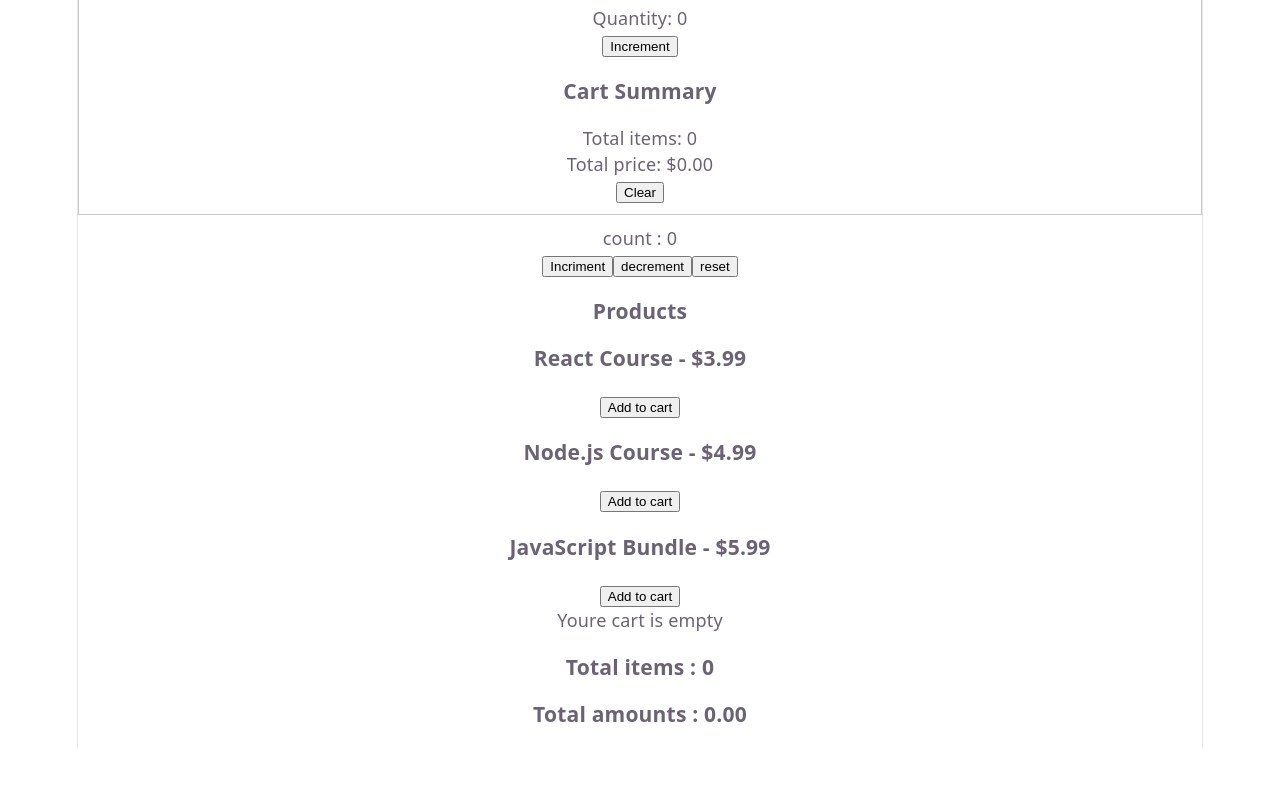
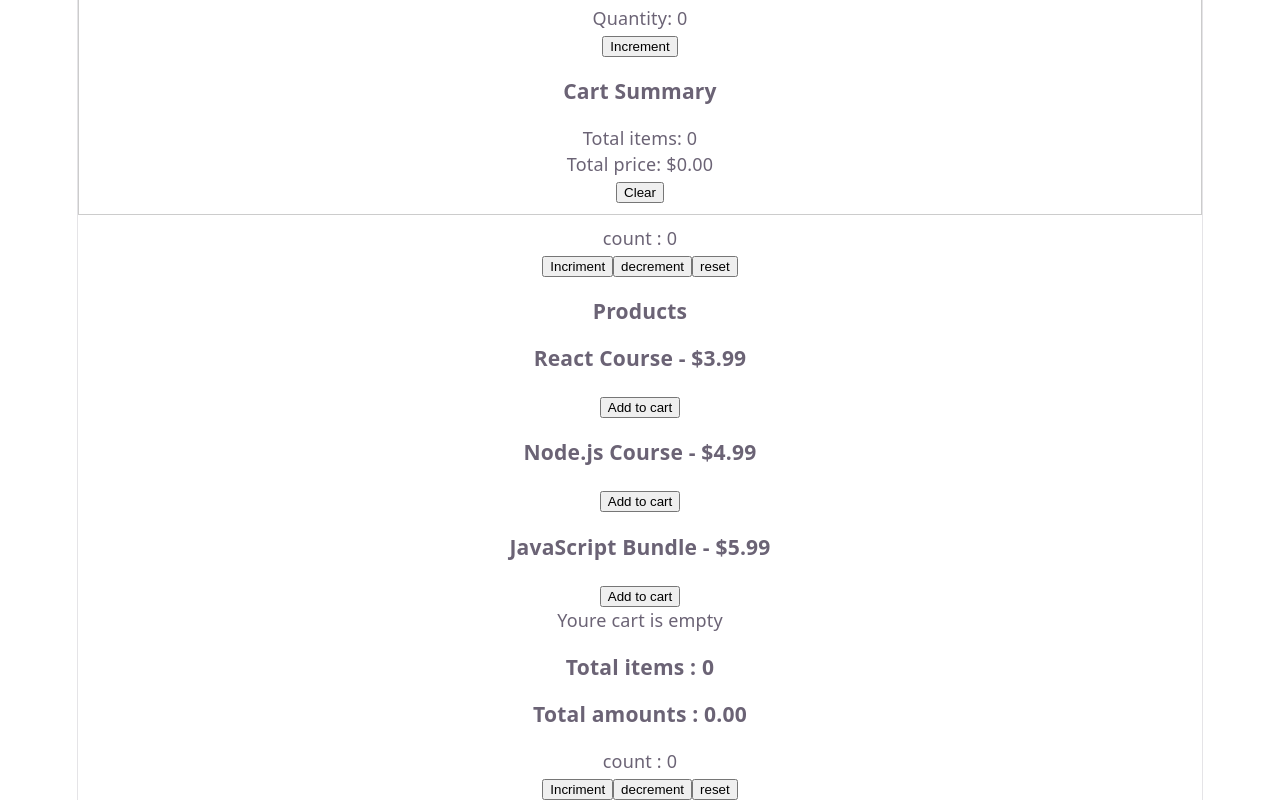
Before and after one commit to rayhan123-ahmed/React, a React (Vite) app in the folder state-demo/: page / in a window 1280 px wide. Shown: the part 843-1643 px from the top of the page. Before the commit the page ends 1591 px from the top, so only its background shows below. Built offline with nearby package versions, Linux system fonts and the light colour scheme.

Commit message:
CounterWithInit component

```diff
--- a/state-demo/src/App.jsx
+++ b/state-demo/src/App.jsx
@@ -2,7 +2,6 @@ import "./App.css";
 import { PrevStateCounter } from "./PrevStateCounter";
 import { BachingCounter } from "./BatchingCounter";
 import { UserProfile } from "./UseProfile";;
-import { CounterWithInit } from "./CounterWithInit";
 import { CustomSet } from "./CustomCounter";
 import { Counter } from "./Count";
 import {LoginCard} from './LoginCard'
@@ -12,6 +11,7 @@ import { TodoList } from "./TodoList";
 import { ShoppingCart } from "./shoppingCart";
 import { CounterWithReducer } from "./CounterWithReducer";
 import { ShoppingCartWithReducer } from "./ShoppingCartWithreducer";
+import { CounterwithInit } from "./CounterWithInit";
 
 function App() {
   return (
@@ -26,9 +26,10 @@ function App() {
       <ShoppingCart />
       <CounterWithReducer/>
       <ShoppingCartWithReducer />
+      <CounterwithInit />
 
 
-      {/* <CounterWithInit /> *
+      {/*
       <UserProfile />
       <SimpleCounter />
       <Count />
--- a/state-demo/src/CounterWithInit.jsx
+++ b/state-demo/src/CounterWithInit.jsx
@@ -2,7 +2,7 @@ import { useReducer } from "react";
 
 const initialState = 0;
 
-const reducer = (state, action) => {
+const Reducer = (state, action) => {
   switch (action) {
     case "incriment":
       return state + 1;
@@ -15,25 +15,29 @@ const reducer = (state, action) => {
   }
 };
 
-const init = (initilValue) => {
-  console.log("init function called - and this only runs once");
+const init = (initialValue) => {
+  console.log("init funtion count - this is the only times it runs");
 
-  const savedCount = localStorage.getItem("count");
+  const saveCount = localStorage.getItem("count");
 
-  if (savedCount !== null) {
-    console.log("Found savedCount", savedCount);
-    return JSON.parse(savedCount);
+  if (saveCount !== null) {
+    console.log("found save count:", saveCount);
+
+
+    return parseInt(saveCount);
   }
-  console.log("No save count, using inital value:", initilValue);
-  return initilValue;
+  console.log("no save count, using initial value :", initialValue);
+
+  return initialValue;
 };
 
-export const CounterWithInit = () => {
-  const [count, dispatch] = useReducer(reducer, initialState, init);
+export const CounterwithInit = () => {
+  const [count, dispatch] = useReducer(Reducer, initialState, init);
+
   return (
     <div>
-      <p>Count:{count}</p>
-      <button onClick={() => dispatch("incriment")}>incriment</button>
+      <p>count : {count}</p>
+      <button onClick={() => dispatch("incriment")}>Incriment</button>
       <button onClick={() => dispatch("decrement")}>decrement</button>
       <button onClick={() => dispatch("reset")}>reset</button>
     </div>
```
